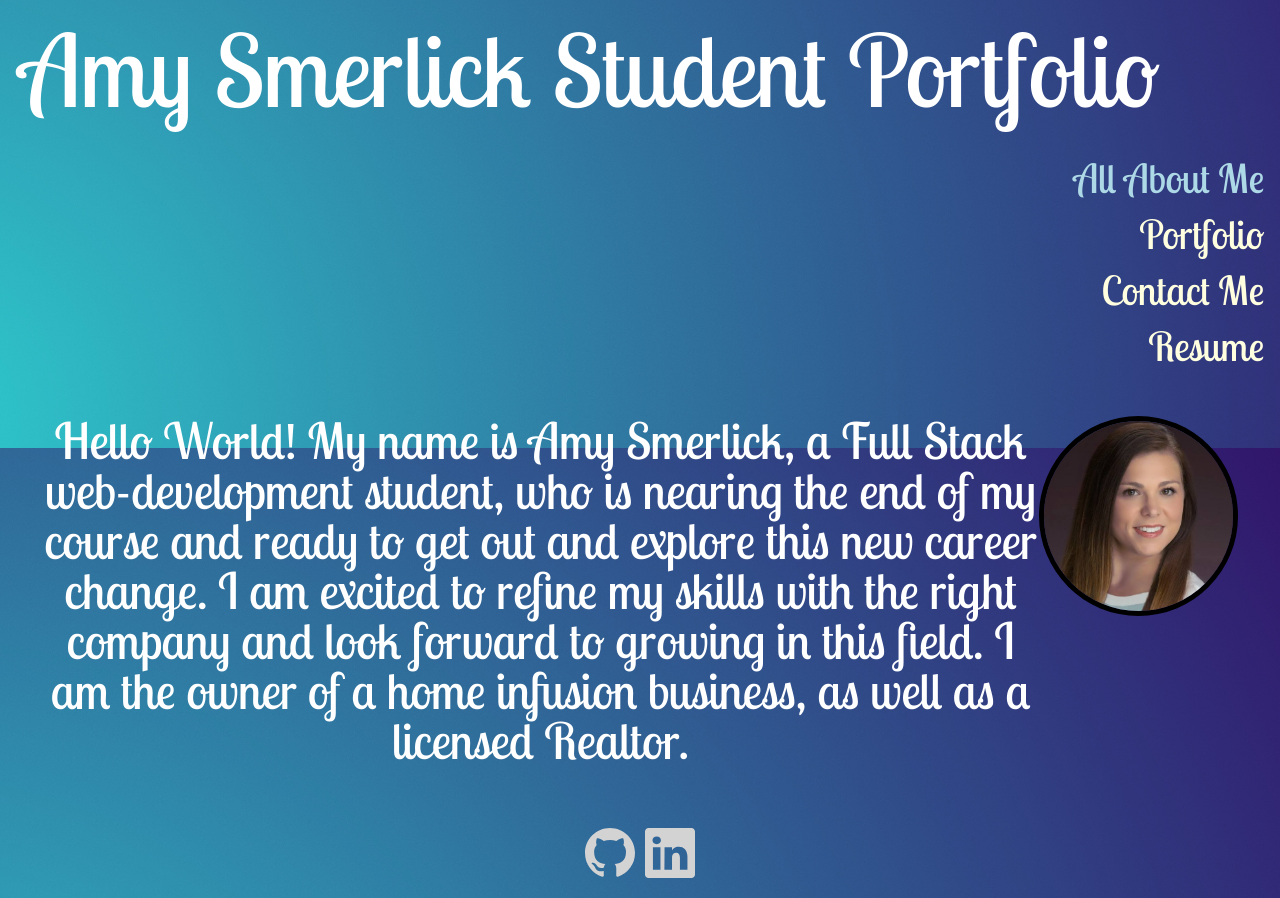
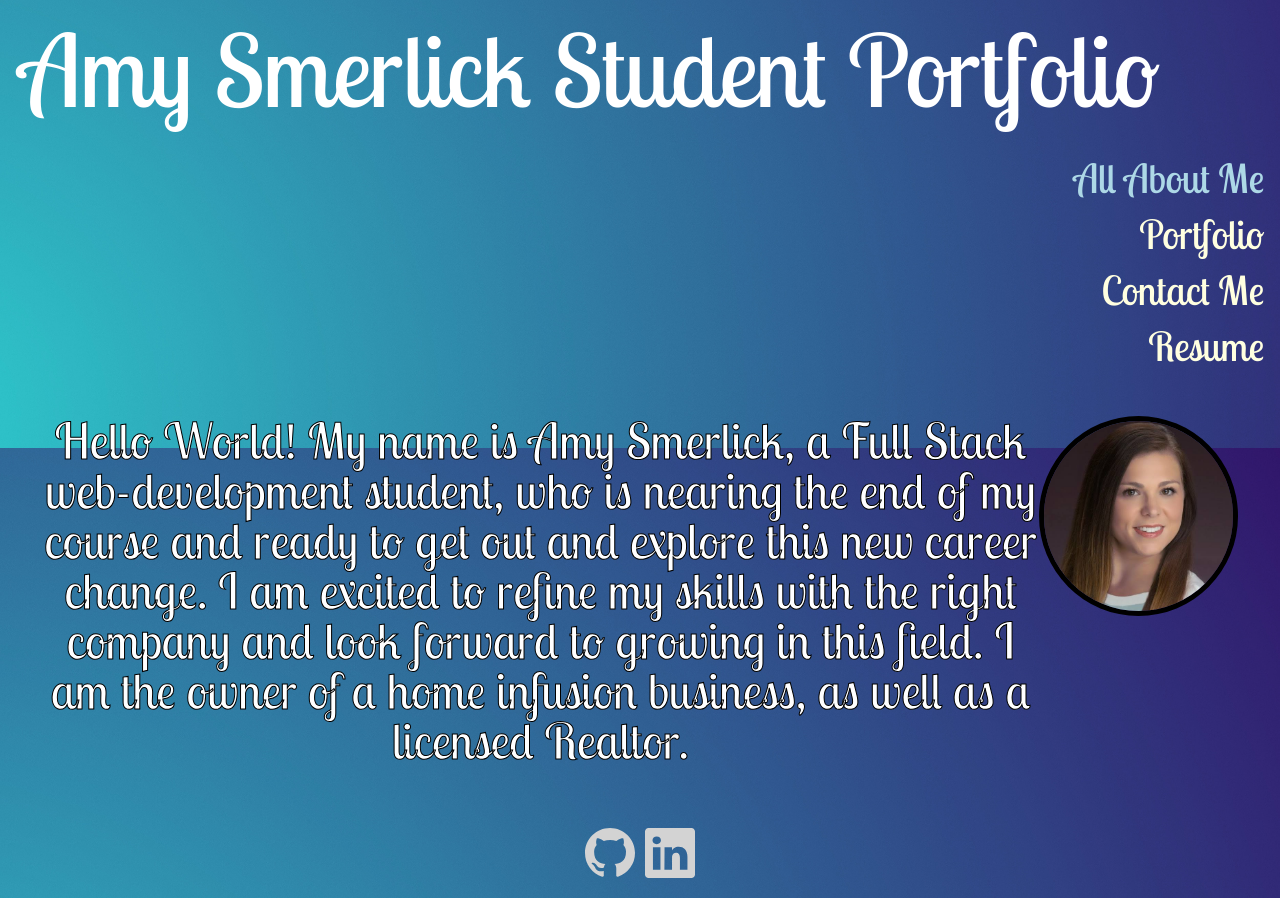
Before and after one commit to amysmerlick/Portfolio, a React (Create React App) app in the folder react-portfolio/: page / in a window 1280 px wide. Built offline with nearby package versions, Linux system fonts and the light colour scheme.

Commit message:
added outline to about me

```diff
--- a/react-portfolio/src/components/aboutMe.css
+++ b/react-portfolio/src/components/aboutMe.css
@@ -2,7 +2,7 @@
 
 p {
     font-size: 45px;
-    text-shadow: mediumturquoise;
+    -webkit-text-stroke: 1px black;
 }
 
 
```
